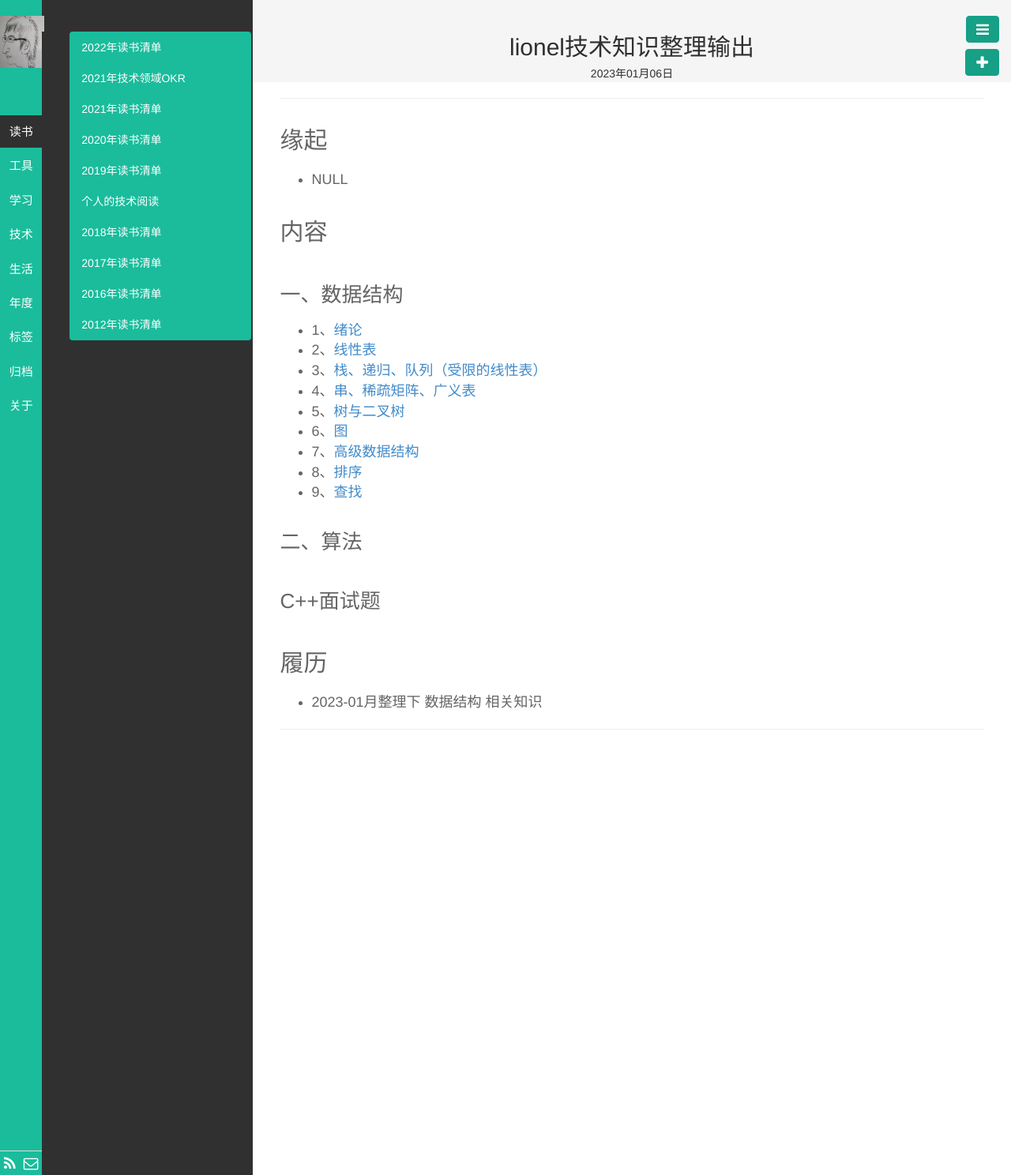
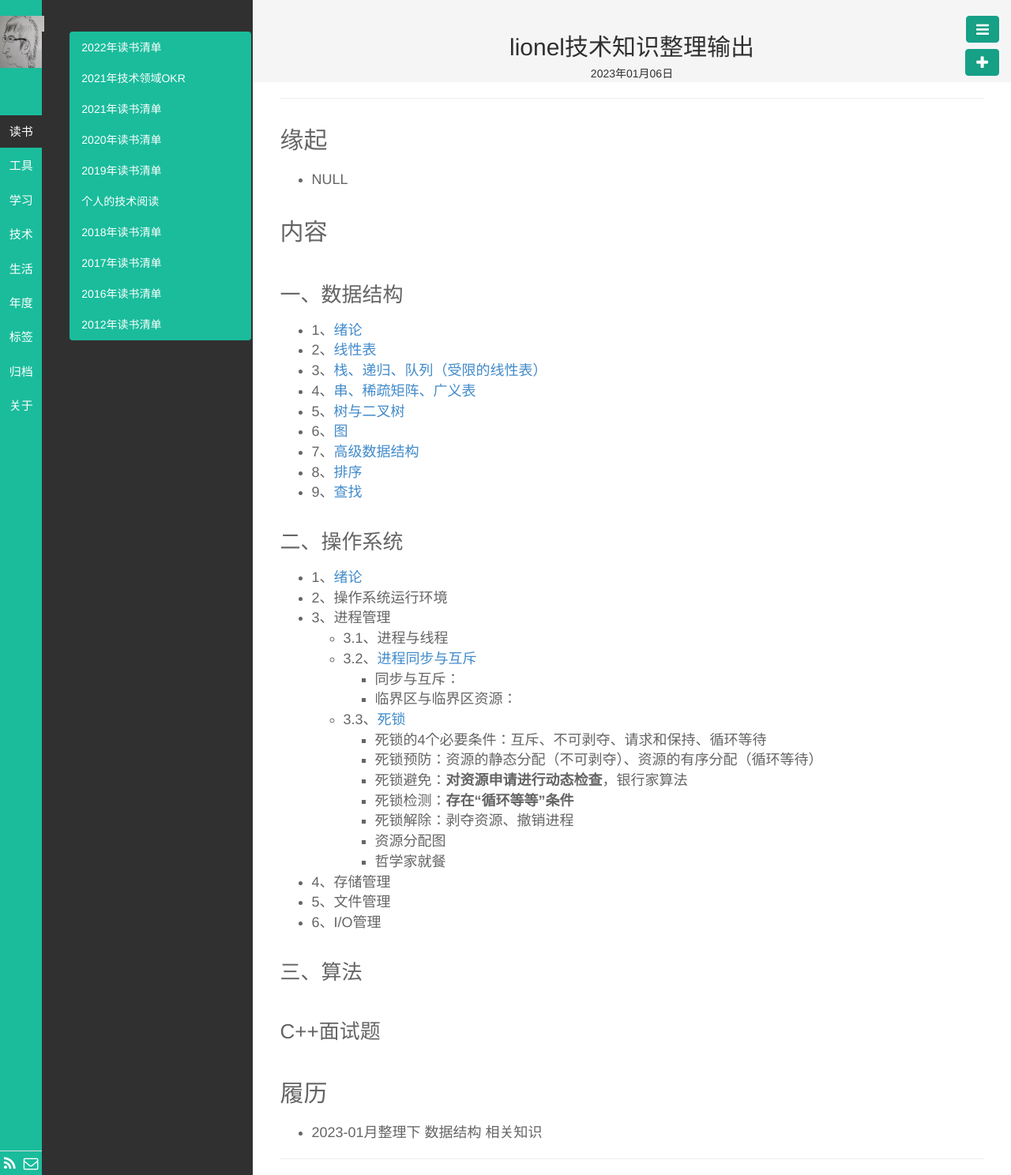
Before and after one commit to wolflion/blog, a Jekyll site: the page built from _posts/学习/2023-01-06-self-output-about-it.md, in a window 1280 px wide. Shown: the whole page at 79% size. Built offline with Jekyll 4.4.1, drawn with Linux system fonts in a browser that asks for light colours.

Commit message:
Update 2023-01-06-self-output-about-it.md

```diff
--- a/_posts/学习/2023-01-06-self-output-about-it.md
+++ b/_posts/学习/2023-01-06-self-output-about-it.md
@@ -26,7 +26,28 @@ description:
 + 8、[排序](https://gitee.com/fewolflion/BookNote/blob/master/01lioneloutput/01DataStruct/08%E6%8E%92%E5%BA%8F.md)
 + 9、[查找](https://gitee.com/fewolflion/BookNote/blob/master/01lioneloutput/01DataStruct/09%E6%9F%A5%E6%89%BE.md)
 
-### 二、算法
+### 二、操作系统
+
++ 1、[绪论](https://gitee.com/fewolflion/BookNote/blob/master/01lioneloutput/02OperationSystem/01%E7%BB%AA%E8%AE%BA.md)
++ 2、操作系统运行环境
++ 3、进程管理
+  + 3.1、进程与线程
+  + 3.2、[进程同步与互斥](https://gitee.com/fewolflion/BookNote/blob/master/01lioneloutput/02OperationSystem/03%E8%BF%9B%E7%A8%8B%E7%AE%A1%E7%90%86-2%E5%90%8C%E6%AD%A5%E4%B8%8E%E4%BA%92%E6%96%A5.md)
+    + 同步与互斥：
+    + 临界区与临界区资源：
+  + 3.3、[死锁](https://gitee.com/fewolflion/BookNote/blob/master/01lioneloutput/02OperationSystem/03%E8%BF%9B%E7%A8%8B%E7%AE%A1%E7%90%86-3%E6%AD%BB%E9%94%81.md)
+    + 死锁的4个必要条件：互斥、不可剥夺、请求和保持、循环等待
+    + 死锁预防：资源的静态分配（不可剥夺）、资源的有序分配（循环等待）
+    + 死锁避免：**对资源申请进行动态检查**，银行家算法
+    + 死锁检测：**存在“循环等等”条件**
+    + 死锁解除：剥夺资源、撤销进程
+    + 资源分配图
+    + 哲学家就餐
++ 4、存储管理
++ 5、文件管理
++ 6、I/O管理
+
+### 三、算法
 
 ### C++面试题
 
```
